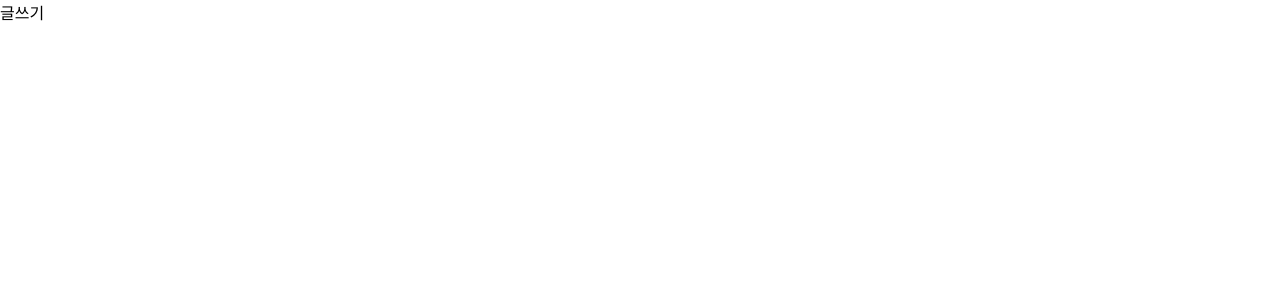
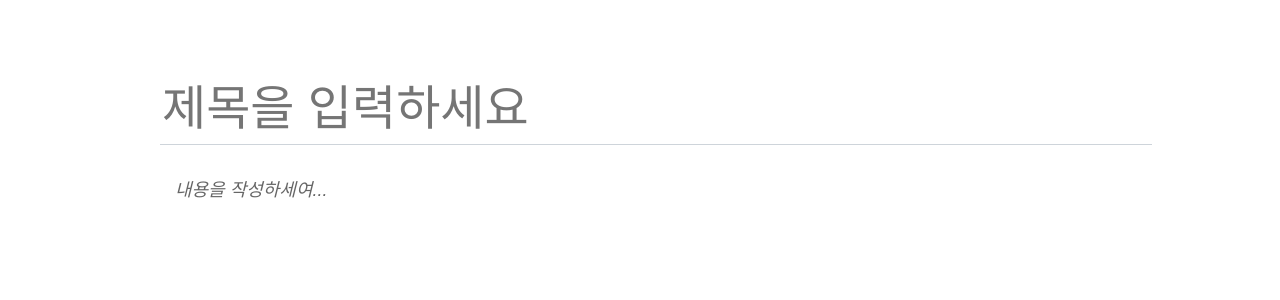
Before and after one commit to Pridesd/react-blog, a React (Create React App) app in the folder blog-frontend/: page /write in a window 1280 px wide. Shown: the top 300 px of the page. Built offline with nearby package versions, Linux system fonts and the light colour scheme.

Commit message:
editor UI

```diff
--- a/blog-frontend/package.json
+++ b/blog-frontend/package.json
@@ -8,6 +8,7 @@
     "@testing-library/user-event": "^13.2.1",
     "axios": "^0.26.1",
     "immer": "^9.0.12",
+    "quill": "^1.3.7",
     "react": "^17.0.2",
     "react-dom": "^17.0.2",
     "react-redux": "^7.2.6",
--- /dev/null
+++ b/blog-frontend/src/components/write/Editor.js
@@ -0,0 +1,68 @@
+import {useRef, useEffect} from 'react';
+import Quill from 'quill';
+import 'quill/dist/quill.bubble.css';
+import styled from 'styled-components';
+import palette from '../../lib/styled/palette';
+import Responsive from '../common/Responsive';
+
+const EditorBlock = styled(Responsive)`
+    /*페이지 위 아래 여백 지정*/
+    padding-top: 5rem;
+    padding-bottom: 5rem;
+`;
+
+const TitleInput = styled.input`
+    font-size: 3rem;
+    outline: none;
+    padding-bottom: 0.5rem;
+    border: none;
+    border-bottom: 1px solid ${palette.gray[4]};
+    margin-bottom: 2rem;
+    width: 100%;
+`;
+
+const QuillWrapper = styled.div`
+    /* 최소 크기 지정 및 padding 제거 */
+    .ql-editor{
+        padding: 0;
+        min-height: 320px;
+        font-size: 1.125rem;
+        line-height: 1.5;
+    }
+    .ql-editor.ql-blank::defort{
+        left: 0px;
+    }
+`;
+
+const Editor = () => {
+    const quillElement = useRef(null);
+    const quillInstance = useRef(null);
+
+    useEffect(()=>{
+        quillInstance.current = new Quill(quillElement.current, {
+            theme: 'bubble',
+            placeholder: '내용을 작성하세여...',
+            modules: {
+                //더 많은 옵션
+                //https://quilljs.com/docs/modules/toolbar 참고
+                toolbar: [
+                    [{header: '1'}, {header: '2'}],
+                    ['bold', 'italic', 'underline', 'strike'],
+                    [{list: 'ordered'}, {list: 'bullet'}],
+                    ['blockquote', 'code-block', 'link', 'image'],
+                ],
+            },
+        });
+    }, []);
+
+    return(
+        <EditorBlock>
+            <TitleInput placeholder='제목을 입력하세요'/>
+            <QuillWrapper>
+                <div ref={quillElement}/>
+            </QuillWrapper>
+        </EditorBlock>
+    );
+};
+
+export default Editor;
--- a/blog-frontend/src/pages/WritePage.js
+++ b/blog-frontend/src/pages/WritePage.js
@@ -1,5 +1,12 @@
+import Responsive from "../components/common/Responsive";
+import Editor from "../components/write/Editor";
+
 const WritePage = () => {
-  return <div>글쓰기</div>;
+  return (
+    <Responsive>
+      <Editor/>
+    </Responsive>
+  );
 };
 
 export default WritePage;
```
Also changed, not shown: 1 other file (tests, documents, lock files or other folders).
